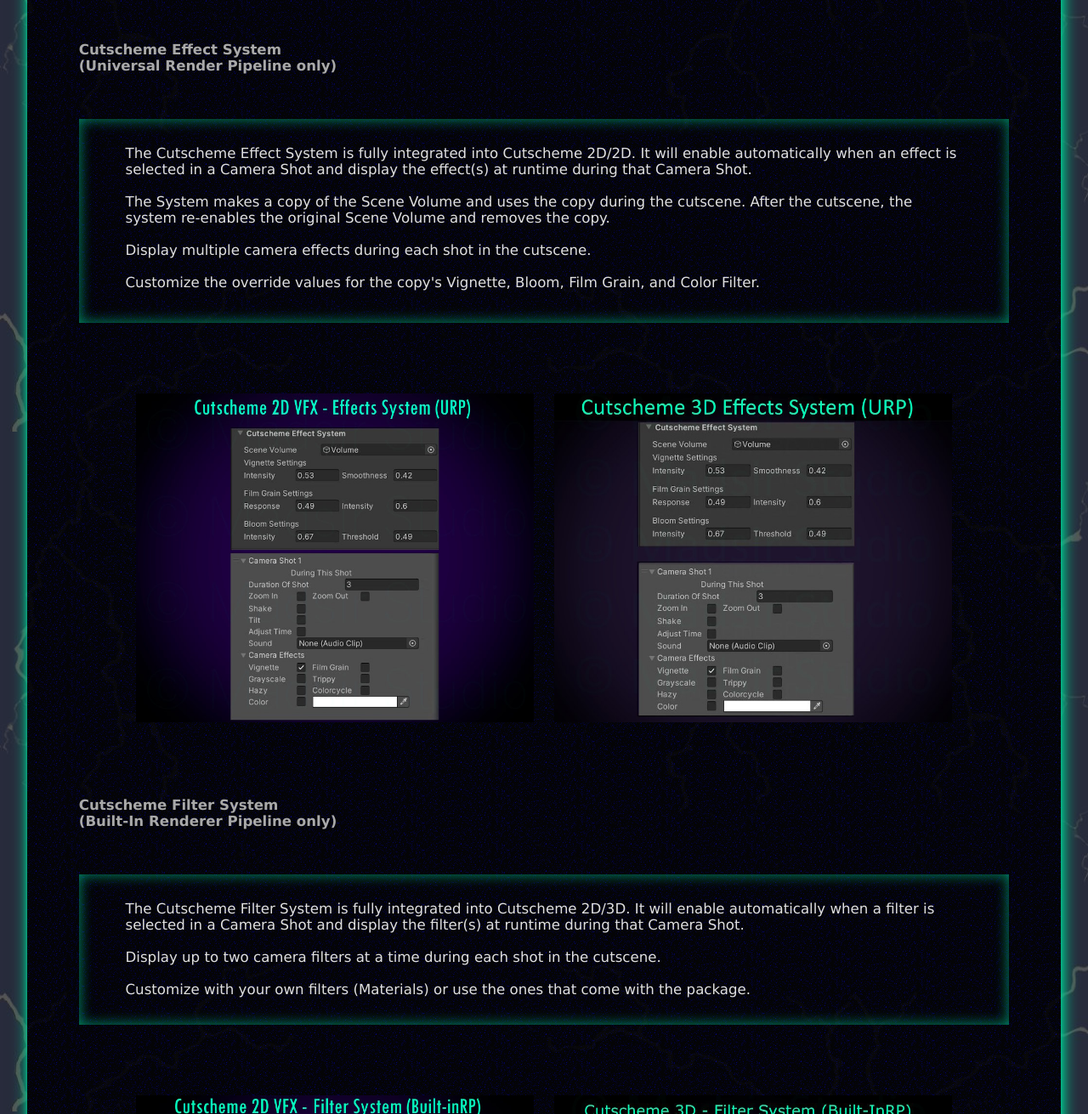
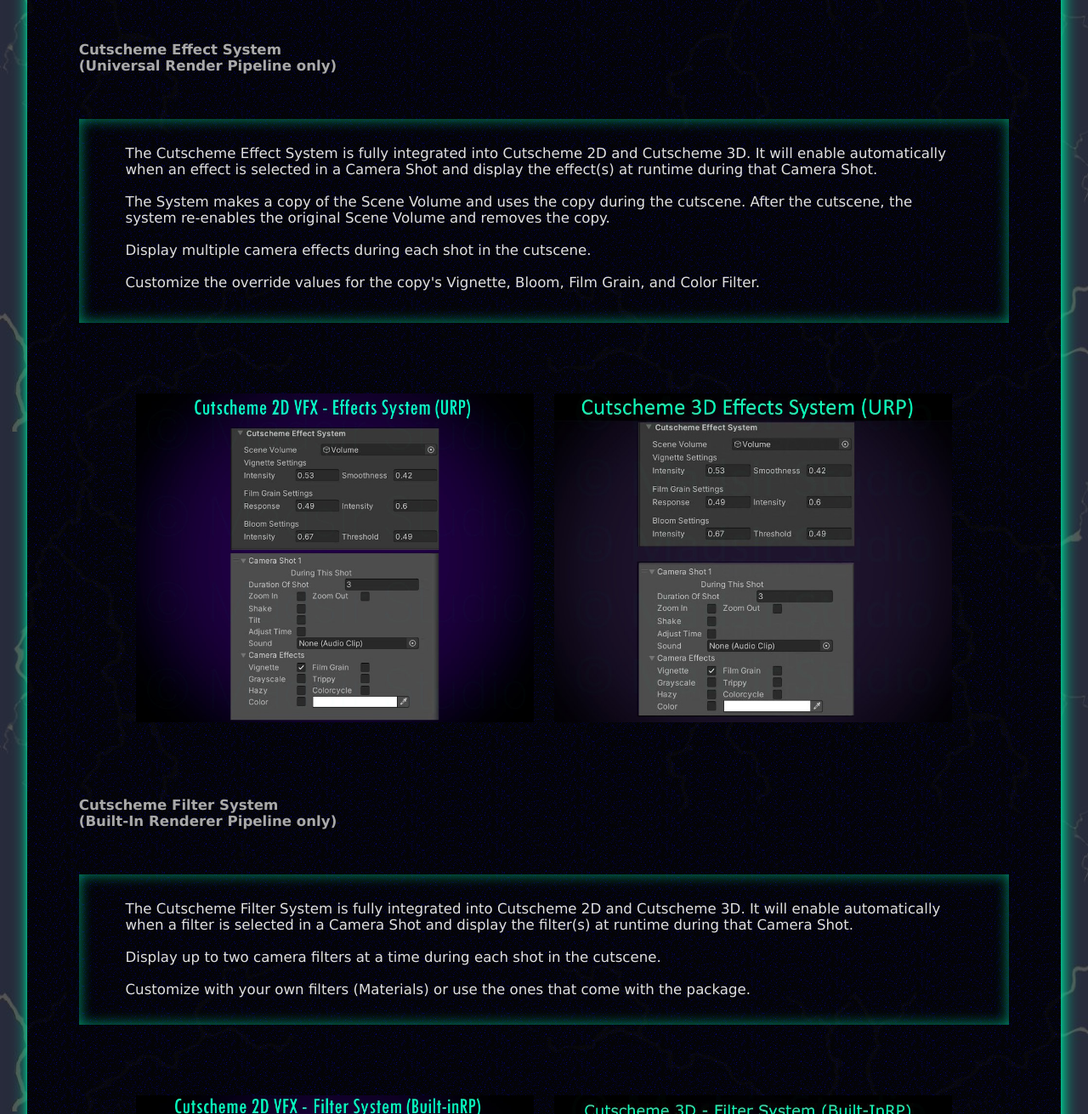
Before and after one commit to Madsir/madsirstudio.github.io, a Jekyll site: the page built from cutscheme/index.html, in a window 1280 px wide and 1400 px high, scrolled down 4203 px, cut to the strip 89-1400 px from the top of the window. Shown: the whole strip at 85% size. Built offline with Jekyll 4.4.1, drawn with Linux system fonts in a browser that asks for light colours.

Commit message:
Update index.html

```diff
--- a/cutscheme/index.html
+++ b/cutscheme/index.html
@@ -315,7 +315,7 @@ h5 {
 		<h2>Cutscheme Effect System
 			<br>(Universal Render Pipeline only)</h2><br>
 	<div class="baround"><br><p>
-		The Cutscheme Effect System is fully integrated into Cutscheme 2D/2D. It will enable automatically when an effect is selected in a Camera Shot and display the effect(s) at runtime during that Camera Shot.<br><br>
+		The Cutscheme Effect System is fully integrated into Cutscheme 2D and Cutscheme 3D. It will enable automatically when an effect is selected in a Camera Shot and display the effect(s) at runtime during that Camera Shot.<br><br>
 		The System makes a copy of the Scene Volume and uses the copy during the cutscene. After the cutscene, the system re-enables the original Scene Volume and removes the copy.<br><br>
 		Display multiple camera effects during each shot in the cutscene. <br><br>
 		Customize the override values for the copy's Vignette, Bloom, Film Grain, and Color Filter.
@@ -338,7 +338,7 @@ h5 {
 <br>
 		<h2>Cutscheme Filter System<br>(Built-In Renderer Pipeline only)</h2><br>
 	<div class="baround"><br><p>
-		The Cutscheme Filter System is fully integrated into Cutscheme 2D/3D. It will enable automatically when a filter is selected in a Camera Shot and display the filter(s) at runtime during that Camera Shot.<br><br>
+		The Cutscheme Filter System is fully integrated into Cutscheme 2D and Cutscheme 3D. It will enable automatically when a filter is selected in a Camera Shot and display the filter(s) at runtime during that Camera Shot.<br><br>
 		Display up to two camera filters at a time during each shot in the cutscene.<br><br>
 		Customize with your own filters (Materials) or use the ones that come with the package.</p>
 	<br>
```
